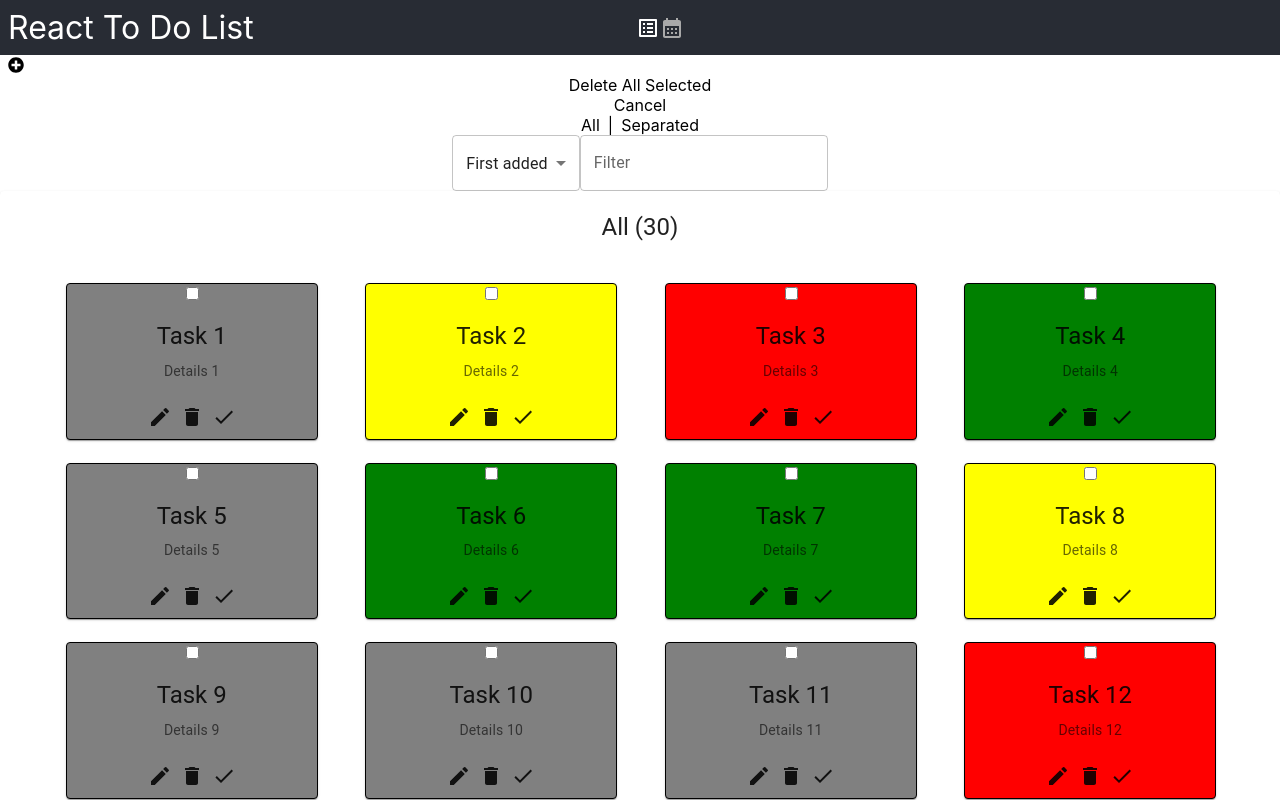
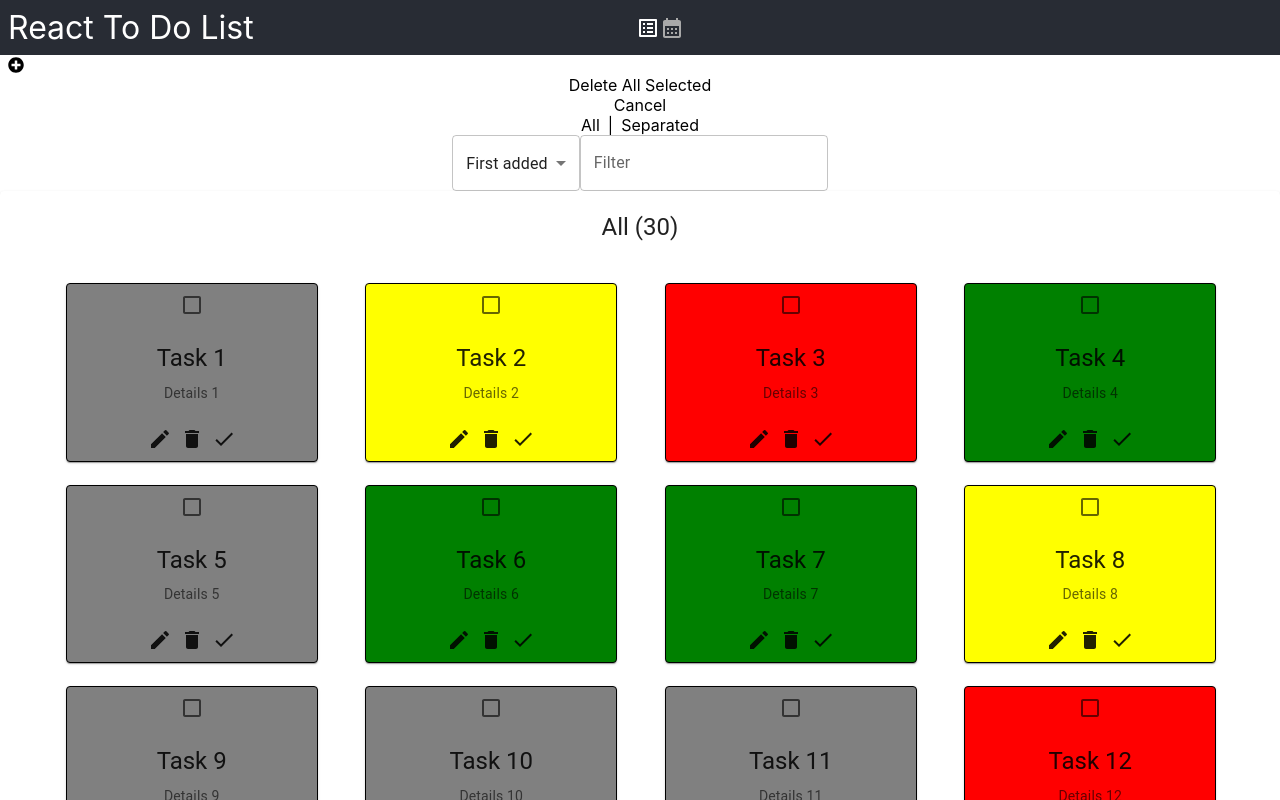
Before and after one commit to Skyrlon/react-todo-list, a React (Create React App) app: page / in a window 1280 px wide. Both pictures are taken after a click on the icon 640 px from the left and 85 px from the top of the page. Shown: the top 800 px of the page. Built offline with nearby package versions, Linux system fonts and the light colour scheme.

Commit message:
Change checkboxes native to mui component

```diff
--- a/src/components/Todo.jsx
+++ b/src/components/Todo.jsx
@@ -1,9 +1,16 @@
 import PropTypes from "prop-types";
 import styled from "styled-components";
-import { Card, CardContent, Typography, CardActions } from "@mui/material";
+import {
+  Card,
+  Checkbox,
+  CardContent,
+  Typography,
+  CardActions,
+} from "@mui/material";
 import DeleteIcon from "@mui/icons-material/Delete";
 import EditIcon from "@mui/icons-material/Edit";
 import CheckIcon from "@mui/icons-material/Check";
+import { useState } from "react";
 
 const StyledTodo = styled(Card)`
   border: 1px solid black;
@@ -23,6 +30,13 @@ const Todo = ({
   showCheckBoxes,
   selectedToBeDeleted,
 }) => {
+  const [checked, setChecked] = useState(false);
+
+  const handleCheckBoxChange = (e) => {
+    selectedToBeDeleted(e.target.checked, todo.id);
+    setChecked(e.target.checked);
+  };
+
   return (
     <StyledTodo
       sx={{
@@ -34,10 +48,7 @@ const Todo = ({
       className={todo.completed ? " done" : ""}
     >
       {showCheckBoxes && (
-        <input
-          type="checkbox"
-          onChange={(e) => selectedToBeDeleted(e.target.checked, todo.id)}
-        />
+        <Checkbox checked={checked} onChange={handleCheckBoxChange} />
       )}
       <CardContent>
         <Typography gutterBottom variant="h5" component="div">
```
